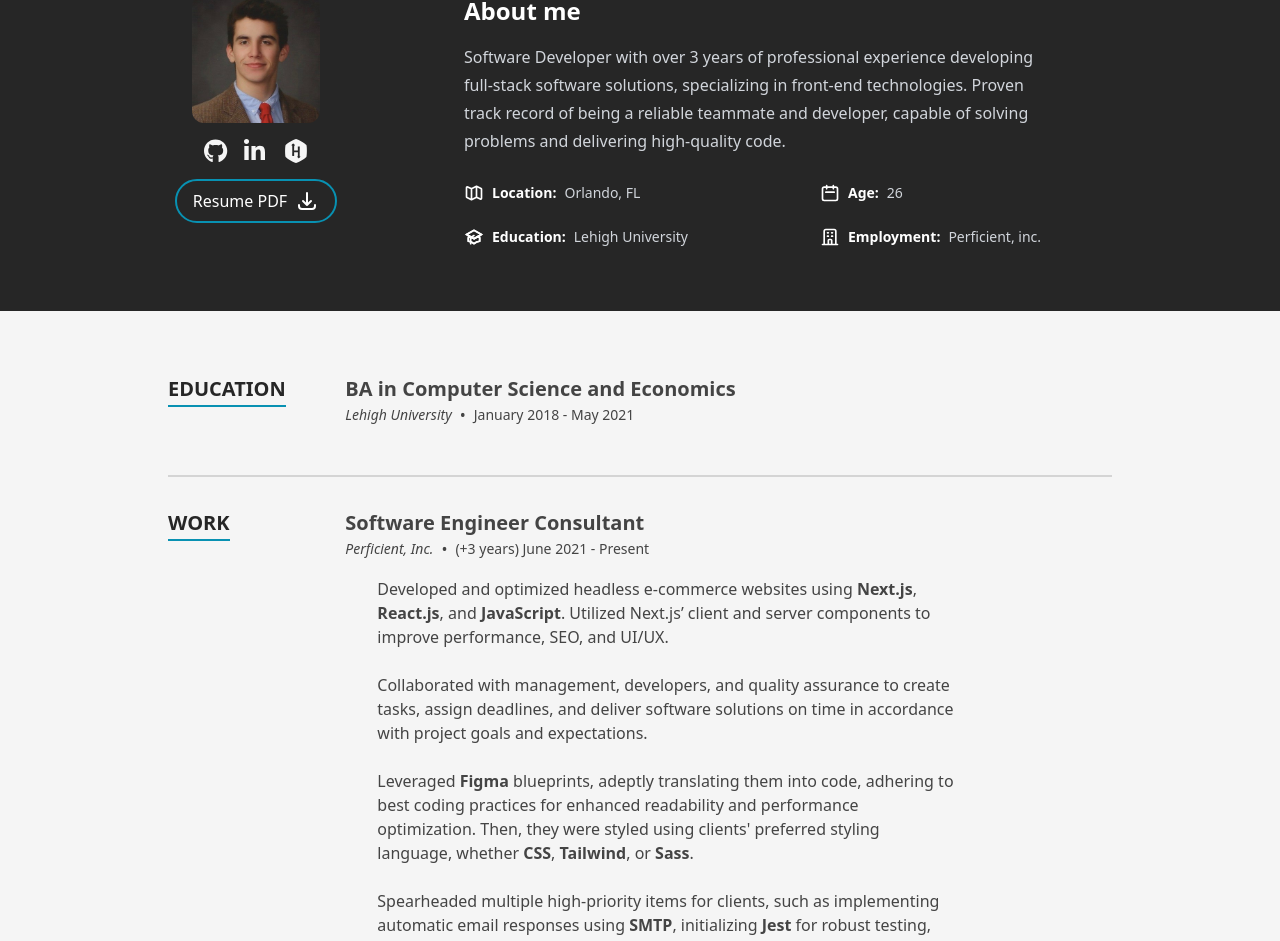
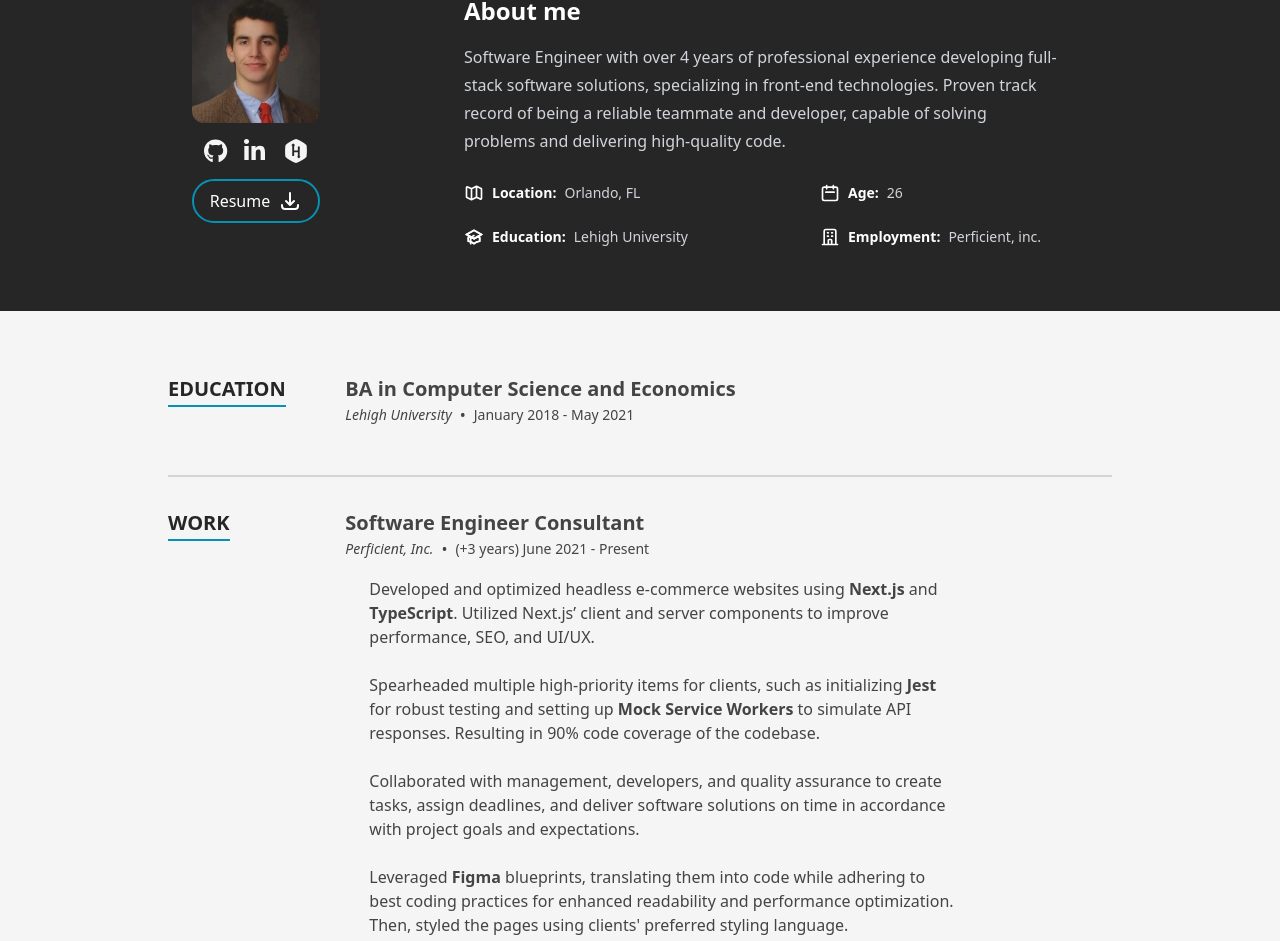
Before and after one commit to rmcguiness/rcm-react-resume, a Next.js app: page / in a window 1280 px wide. Shown: the part 89-1030 px from the top of the page. Built offline with nearby package versions, Linux system fonts and the light colour scheme.

Commit message:
updated resume download

```diff
--- a/src/data/data.tsx
+++ b/src/data/data.tsx
@@ -75,7 +75,7 @@
   actions: [
     {
       href: '/assets/Ryan-McGuiness-Resume.docx',
-      text: 'Resume PDF',
+      text: 'Resume',
       primary: true,
       Icon: DownloadIcon,
     },
@@ -92,14 +92,14 @@
  */
 export const aboutData: About = {
   profileImageSrc: profilepic,
-  description: `Software Developer with over 3 years of professional experience developing full-stack software solutions, specializing in front-end technologies. Proven track record of being a reliable teammate and developer, capable of solving problems and delivering high-quality code.`,
+  description: `Software Engineer with over 4 years of professional experience developing full-stack software solutions, specializing in front-end technologies. Proven track record of being a reliable teammate and developer, capable of solving problems and delivering high-quality code.`,
   aboutItems: [
-    {label: 'Location', text: 'Orlando, FL', Icon: MapIcon},
-    {label: 'Age', text: '26', Icon: CalendarIcon},
+    { label: 'Location', text: 'Orlando, FL', Icon: MapIcon },
+    { label: 'Age', text: '26', Icon: CalendarIcon },
     // {label: 'Nationality', text: 'Canadian / Irish', Icon: FlagIcon},
     // {label: 'Interests', text: 'Motorcycles, Muay Thai, Banjos', Icon: SparklesIcon},
-    {label: 'Education', text: 'Lehigh University', Icon: AcademicCapIcon},
-    {label: 'Employment', text: 'Perficient, inc.', Icon: OfficeBuildingIcon},
+    { label: 'Education', text: 'Lehigh University', Icon: AcademicCapIcon },
+    { label: 'Employment', text: 'Perficient, inc.', Icon: OfficeBuildingIcon },
   ],
 };
 
@@ -187,11 +187,15 @@
     location: 'Perficient, Inc.',
     title: 'Software Engineer Consultant',
     content: (
-      <div className="md:pl-8">
+      <div className="md:pl-6">
         <p>
-          Developed and optimized headless e-commerce websites using <strong>Next.js</strong>, <strong>React.js</strong>
-          , and <strong>JavaScript</strong>. Utilized Next.js’ client and server components to improve performance, SEO,
+          Developed and optimized headless e-commerce websites using <strong>Next.js</strong> and <strong>TypeScript</strong>. Utilized Next.js’ client and server components to improve performance, SEO,
           and UI/UX.
+        </p>
+        <br />
+        <p>
+          Spearheaded multiple high-priority items for clients, such as initializing <strong>Jest</strong> for robust testing and setting up
+          <strong> Mock Service Workers</strong> to simulate API responses. Resulting in 90% code coverage of the codebase.
         </p>
         <br />
         <p>
@@ -200,15 +204,9 @@
         </p>
         <br />
         <p>
-          Leveraged <strong>Figma</strong> blueprints, adeptly translating them into code, adhering to best coding
-          practices for enhanced readability and performance optimization. Then, they were styled using clients'
-          preferred styling language, whether <strong>CSS</strong>, <strong>Tailwind</strong>, or <strong>Sass</strong>.
-        </p>
-        <br />
-        <p>
-          Spearheaded multiple high-priority items for clients, such as implementing automatic email responses using
-          <strong> SMTP</strong>, initializing <strong>Jest</strong> for robust testing, and setting up{' '}
-          <strong>Mock Service Workers</strong> to simulate API responses.
+          Leveraged <strong>Figma</strong> blueprints, translating them into code while adhering to best coding
+          practices for enhanced readability and performance optimization. Then, styled the pages using clients'
+          preferred styling language.
         </p>
       </div>
     ),
@@ -297,7 +295,7 @@
  * Social items
  */
 export const socialLinks: Social[] = [
-  {label: 'Github', Icon: GithubIcon, href: 'https://github.com/rmcguiness'},
-  {label: 'LinkedIn', Icon: LinkedInIcon, href: 'https://www.linkedin.com/in/ryan-mcguiness-733265191/'},
-  {label: 'HackerRank', Icon: HackerRankIcon, href: 'https://www.hackerrank.com/ryanmcguiness123'},
+  { label: 'Github', Icon: GithubIcon, href: 'https://github.com/rmcguiness' },
+  { label: 'LinkedIn', Icon: LinkedInIcon, href: 'https://www.linkedin.com/in/ryan-mcguiness-733265191/' },
+  { label: 'HackerRank', Icon: HackerRankIcon, href: 'https://www.hackerrank.com/ryanmcguiness123' },
 ];
```
Also changed, not shown: 1 other file (tests, documents, lock files or other folders).
